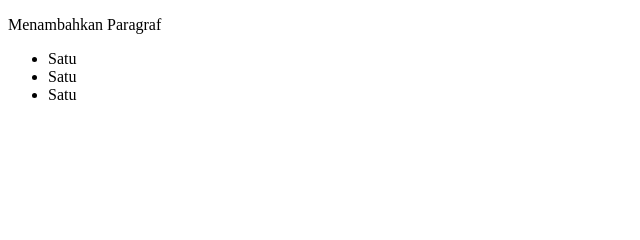
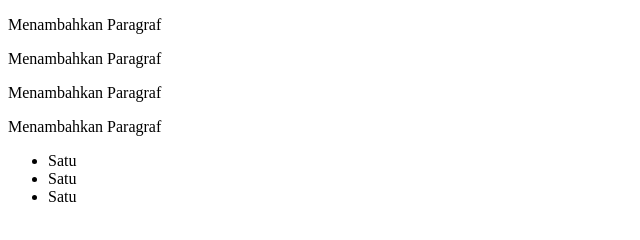
Before and after one commit to asepabdulmugni1/tes-remote-git2, a plain HTML site: page index.html in a window 1280 px wide. Shown: the whole page, without its empty margins (0-640 px from the left). Drawn offline with Linux system fonts and the light colour scheme.

Commit message:
menambah paragraf baru

```diff
--- a/index.html
+++ b/index.html
@@ -10,6 +10,9 @@
 
 <body>
   <p>Menambahkan Paragraf</p>
+  <p>Menambahkan Paragraf</p>
+  <p>Menambahkan Paragraf</p>
+  <p>Menambahkan Paragraf</p>
   <ul>
     <li>Satu</li>
     <li>Satu</li>
```
